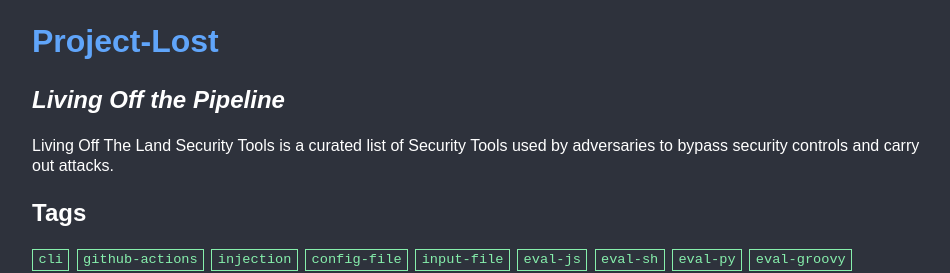
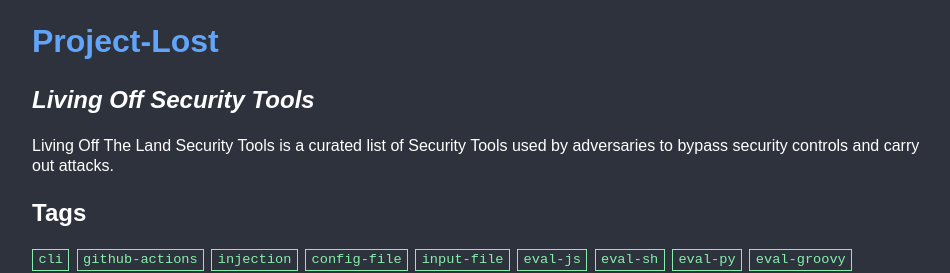
Before and after one commit to 0xAnalyst/Project-Lost, a Jekyll site: the page built from index.html, in a window 1280 px wide. Shown: the top 273 px of the page, without its empty margins (158-1108 px from the left). Built offline with Jekyll 4.4.1, drawn with Linux system fonts in a browser that asks for light colours.

Commit message:
Update home.html

```diff
--- a/_includes/home.html
+++ b/_includes/home.html
@@ -1,4 +1,4 @@
-<h2><em>Living Off the Pipeline</em></h2>
+<h2><em>Living Off Security Tools</em></h2>
 
 <p>
     Living Off The Land Security Tools is a curated list of Security Tools used by adversaries to bypass security controls and carry out attacks.
```
